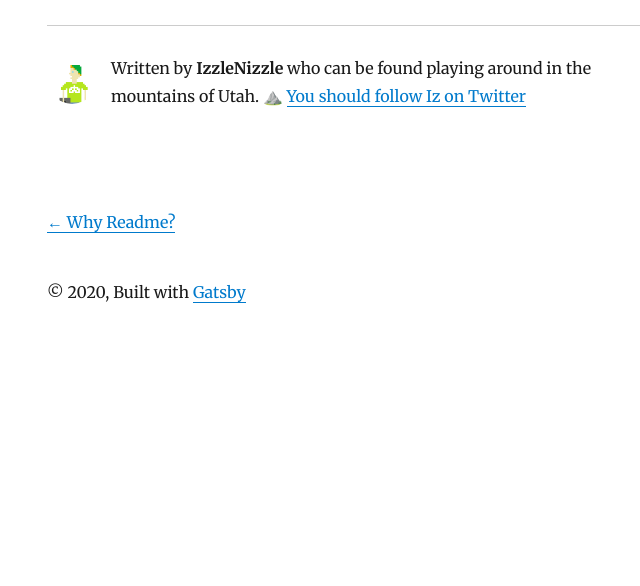
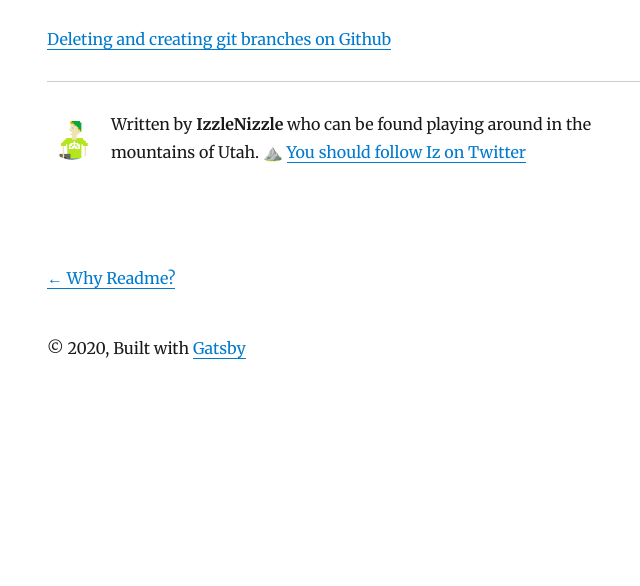
Before and after one commit to IzzleNizzle/izzlenizzle.dev, a Gatsby site: page /deleting-and-creating-git-branches-on-github/ in a window 1280 px wide. Shown: the part 214-800 px from the top of the page, without its empty margins (278-918 px from the left). Built offline with nearby package versions, Linux system fonts and the light colour scheme; Gatsby itself is replaced by a stand-in of ours; some packages are replaced by stand-ins of ours.

Commit message:
updates to content

```diff
--- a/content/blog/deleting-and-creating-git-branches-on-github/index.md
+++ b/content/blog/deleting-and-creating-git-branches-on-github/index.md
@@ -3,3 +3,5 @@ title: Deleting and creating git branches on Github
 date: 2020-03-04T13:37:00.000Z
 description: There are links to create and delete branches on Github, this is easy to manage.
 ---
+
+[Deleting and creating git branches on Github](https://codepen.io/IzzleNizzle/post/deleting-and-creating-git-branches-on-github)
```
